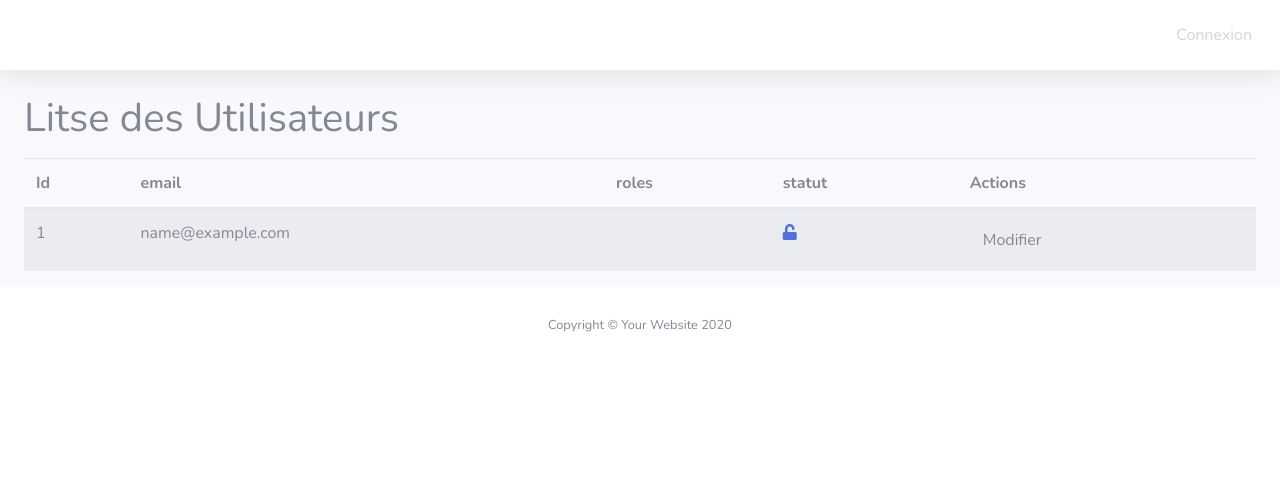
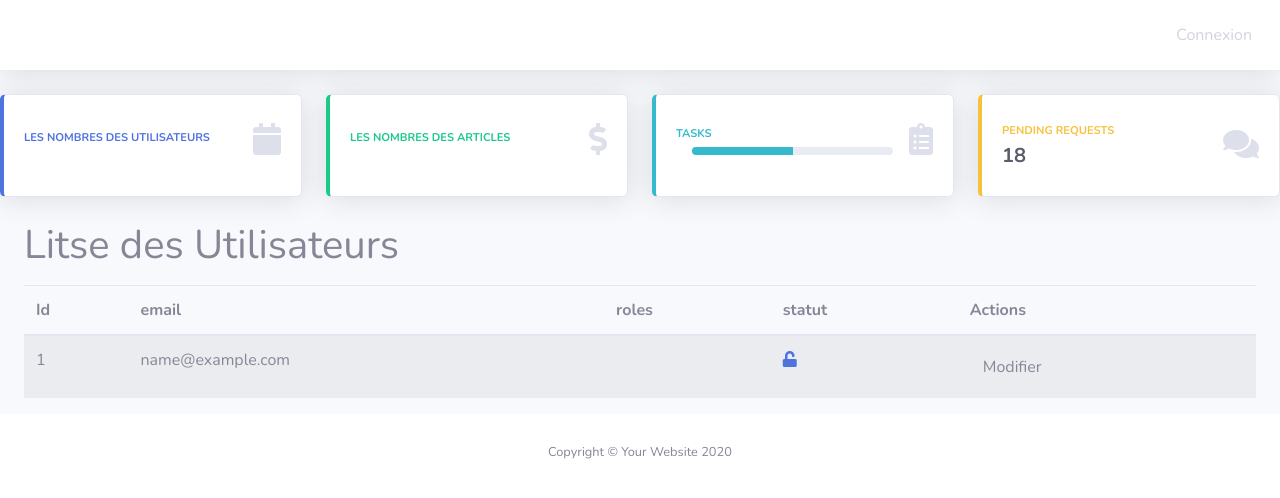
Before and after one commit to yosraguir/projet_symfony4, a Symfony app: template templates/admin/users.html.twig in a window 1280 px wide. Shown: the top 498 px of the page. Run offline with Twig, Linux system fonts and the light colour scheme; the template is opened without the code that fills it: most values are stand-ins (such as "Sample title", 1, 10 or a date in 2020); some libraries are stand-ins or nearby versions.

Commit message:
dashbord_statistique

```diff
--- a/src/Controller/AdminController.php
+++ b/src/Controller/AdminController.php
@@ -30,7 +30,8 @@ class AdminController extends AbstractController
  /**
  * @Route("/utilisateurs/modifier/{id}", name="modifier_utilisateur")
  */
- public function editUser(Request $request, User $user, EntityManagerInterface $em) {
+ public function editUser(Request $request, User $user, EntityManagerInterface $em)
+ {
 
     $form = $this->createForm(EditUserType::class,$user);
 
@@ -60,4 +61,6 @@ class AdminController extends AbstractController
 
 
 
+
+
 }
--- a/src/Controller/CategoryController.php
+++ b/src/Controller/CategoryController.php
@@ -25,7 +25,8 @@ class CategoryController extends AbstractController
      * @Route("/category/newCat", name="new_category")
      * Method({"GET", "POST"})
      */
- public function newCategory(Request $request) {
+ public function newCategory(Request $request)
+ {
         $category = new Category();
         $form = $this->createForm(CategoryType::class,$category);
         $form->handleRequest($request);
--- a/templates/admin/editUser.html.twig
+++ b/templates/admin/editUser.html.twig
@@ -1,4 +1,5 @@
 {% extends 'baseDashbord.html.twig' %}
+{% block title %}Editer Utilisateur{% endblock %}
 {% block body %}
 {{ form_start(formUser) }}
 {{ form_widget(formUser) }}
--- a/templates/admin/users.html.twig
+++ b/templates/admin/users.html.twig
@@ -1,5 +1,6 @@
 {% extends 'baseDashbord.html.twig' %}
-
+{% block title %}Litse des utilisateurs
+{% endblock %}
 {% block body %}
 	<h1>Litse des Utilisateurs</h1>
 	<table id="users" class="table table-striped">
@@ -33,13 +34,11 @@
 
 						<td>
 							{% if user.active %}
-                                                        <a href="{{ path('status_utilisateur', {'id': user.id}) }}"
-                                                           title="activer"  onclick="return confirm('vous-voulez vraiment activer cette utilisateur?')">
+								<a href="{{ path('utilisateur_status', {'id': user.id}) }}" title="activer" onclick="return confirm('vous-voulez vraiment activer cette utilisateur?')">
 									<i class="fa fa-unlock"></i>
 								</a>
 							{% else %}
-                                                        <a href="{{ path('status_utilisateur', {'id': user.id}) }}"
-                                                           title="desactiver"  onclick="return confirm('vous-voulez vraiment déactiver cette utilisateur?')">
+								<a href="{{ path('utilisateur_status', {'id': user.id}) }}" title="desactiver" onclick="return confirm('vous-voulez vraiment déactiver cette utilisateur?')">
 									<i class="fa fa-unlock-alt"></i>
 								</a>
 
@@ -47,6 +46,7 @@
 
 						</td>
 					</div>
+
 
 					<td>
 						<a href="{{ path('admin_modifier_utilisateur', {'id': user.id }) }}" class="btn btndark">Modifier</a>
--- a/templates/articles/articleParPrix.html.twig
+++ b/templates/articles/articleParPrix.html.twig
@@ -1,5 +1,5 @@
 {% extends 'baseDashbord.html.twig' %}
-
+{% block title %}Rechercher{% endblock %}
 {% block body %}
 	{{ form_start(form) }}
 	<div class="form-row align-items-end">
--- a/templates/articles/articlesParCategorie.html.twig
+++ b/templates/articles/articlesParCategorie.html.twig
@@ -1,4 +1,5 @@
 {% extends 'baseDashbord.html.twig' %}
+{% block title %}Rechercher{% endblock %}
 {% block body %}
 	{{ form_start(form) }}
 	<div class="form-row align-items-end">
@@ -31,7 +32,7 @@
 						<td>
 							<a href="/article/{{ article.id }}" class="btn btndark">Détails</a>
 							<a href="/article/edit/{{ article.id }}" class="btn btndark">Modifier</a>
-							<a href="/article/delete/{{ article.id }}" class="btn btndanger" onclick="return confirm('Etesvous sûr de supprimer cet article?');">Supprimer</a>
+							<a href="/article/delete/{{ article.id }}" class="btn btndanger" onclick="return confirm('Etes vous sûr de supprimer cet article?');">Supprimer</a>
 						</td>
 					</tr>
 				{% endfor %}
--- a/templates/articles/edit.html.twig
+++ b/templates/articles/edit.html.twig
@@ -1,5 +1,5 @@
 {% extends 'baseDashbord.html.twig' %}
-{% block title %}ModifierArticle{% endblock %}
+{% block title %} Modifier Article {% endblock %}
 {% block body %}
 {{ form_start(form) }}
 {{ form_widget(form) }}
--- a/templates/articles/index.html.twig
+++ b/templates/articles/index.html.twig
@@ -1,5 +1,5 @@
 {% extends 'basedashbord.html.twig' %}
-
+{% block title %}Liste des Articles{% endblock %}
 {% block body %}
 
 {% if app.user %}
--- a/templates/articles/new.html.twig
+++ b/templates/articles/new.html.twig
@@ -1,4 +1,5 @@
 {% extends 'baseDashbord.html.twig' %}
+{% block title %}Ajouter Article{% endblock %}
 {% block body %}
 {{ form_start(form,{'attr': {'novalidate': 'novalidate'}}) }}
 {{ form_widget(form) }}
--- a/templates/articles/show.html.twig
+++ b/templates/articles/show.html.twig
@@ -1,4 +1,5 @@
 {% extends 'baseDashbord.html.twig' %}
+{% block title %}Afficher un Article{% endblock %}
 {% block body %}
 <h1>{{ article.nom }}</h1>
 <label>Prix : </label>
--- a/templates/baseDashbord.html.twig
+++ b/templates/baseDashbord.html.twig
@@ -8,8 +8,7 @@
 		<meta name="viewport" content="width=device-width, initial-scale=1, shrink-to-fit=no">
 		<meta name="description" content="">
 		<meta name="author" content="">
-		  {% block title %}<title>Dashboard</title>{% endblock %}
-
+		 <title> {% block title %}  Dashboard {% endblock %}</title>
 		{% block style %}
 			<!-- Custom fonts for this template-->
 			<link href="{{asset('dashbord/vendor/fontawesome-free/css/all.min.css')}}" rel="stylesheet" type="text/css">
@@ -105,12 +104,6 @@
 							<div id="collapsePages" class="collapse" aria-labelledby="headingPages" data-parent="#accordionSidebar">
 								<div class="bg-white py-2 collapse-inner rounded">
 									<a class="collapse-item" href="{{ path('admin_utilisateurs')}}">Liste Utilisateurs</a>
-									<!--<a class="collapse-item" href="register.html">Register</a>
-									<a class="collapse-item" href="forgot-password.html">Forgot Password</a>
-									<div class="collapse-divider"></div>
-									<h6 class="collapse-header">Other Pages:</h6>
-									<a class="collapse-item" href="404.html">404 Page</a>
-									<a class="collapse-item" href="blank.html">Blank Page</a>-->
 								</div>
 							</div>
 						</li>
@@ -124,21 +117,11 @@
 						</li>
 
 
-
-						<!-- Divider -->
-						<hr
-						class="sidebar-divider d-none d-md-block">
-
-						<!-- Sidebar Toggler (Sidebar) -->
-						<div class="text-center d-none d-md-inline">
-							<button class="rounded-circle border-0" id="sidebarToggle"></button>
-						</div>
-
 						<!-- Sidebar Message -->
 						<div class="sidebar-card">
 							<img class="sidebar-card-illustration mb-2" src="{{asset('dashbord/img/undraw_rocket.svg')}}" alt="">
 							<p class="text-center mb-2">
-								<strong>Admin</strong>
+								<strong>{{ app.user.username }}</strong>
 							</p>
 
 						</div>
@@ -168,20 +151,6 @@
 							</button>
 
 							<!-- Topbar Search -->
-							<!--<form
-							                        class="d-none d-sm-inline-block form-inline mr-auto ml-md-3 my-2 my-md-0 mw-100 navbar-search">
-							                        <div class="input-group">
-							                            <input type="text" class="form-control bg-light border-0 small" placeholder="Search for..."
-							                                aria-label="Search" aria-describedby="basic-addon2">
-							                            <div class="input-group-append">
-							                                <button class="btn btn-primary" type="button">
-							                                    <i class="fas fa-search fa-sm"></i>
-							                                </button>
-							                            </div>
-							                        </div>
-							                    </form>-->
-
-
 							<!-- Topbar Navbar -->
                             {% if not app.user %}
                             <ul
@@ -242,12 +211,7 @@
 
 
 
-								<li class="nav-item dropdown no-arrow mx-1">
-									<a class="nav-link dropdown-toggle" href="#" id="alertsDropdown" role="button" data-toggle="dropdown" aria-haspopup="true" aria-expanded="false">
-										<i class="fas fa-bell fa-fw"></i>
-										<!-- Counter - Alerts -->
-										<span class="badge badge-danger badge-counter">3+</span>
-									</a>
+
 									<!-- Dropdown - Alerts -->
 									<div class="dropdown-list dropdown-menu dropdown-menu-right shadow animated--grow-in" aria-labelledby="alertsDropdown">
 										<h6 class="dropdown-header">
@@ -290,13 +254,7 @@
 									</div>
 								</li>
 
-								<!-- Nav Item - Messages -->
-								<li class="nav-item dropdown no-arrow mx-1">
-									<a class="nav-link dropdown-toggle" href="#" id="messagesDropdown" role="button" data-toggle="dropdown" aria-haspopup="true" aria-expanded="false">
-										<i class="fas fa-envelope fa-fw"></i>
-										<!-- Counter - Messages -->
-										<span class="badge badge-danger badge-counter">7</span>
-									</a>
+
 									<!-- Dropdown - Messages -->
 									<div class="dropdown-list dropdown-menu dropdown-menu-right shadow animated--grow-in" aria-labelledby="messagesDropdown">
 										<h6 class="dropdown-header">
@@ -379,7 +337,96 @@
 						</nav>
 
 					{% endblock %}
-					<!-- End of Topbar -->
+
+
+                    <!-- Content Row -->
+                    <div class="row">
+
+                        <!-- Earnings (Monthly) Card Example -->
+                        <div class="col-xl-3 col-md-6 mb-4">
+                            <div class="card border-left-primary shadow h-100 py-2">
+                                <div class="card-body">
+                                    <div class="row no-gutters align-items-center">
+                                        <div class="col mr-2">
+                                            <div class="text-xs font-weight-bold text-primary text-uppercase mb-1">
+                                                Les nombres des utilisateurs</div>
+                                            <div class="h5 mb-0 font-weight-bold text-gray-800">{{ nbrUser }}</div>
+                                        </div>
+                                        <div class="col-auto">
+                                            <i class="fas fa-calendar fa-2x text-gray-300"></i>
+                                        </div>
+                                    </div>
+                                </div>
+                            </div>
+                        </div>
+
+                        <!-- Earnings (Monthly) Card Example -->
+                        <div class="col-xl-3 col-md-6 mb-4">
+                            <div class="card border-left-success shadow h-100 py-2">
+                                <div class="card-body">
+                                    <div class="row no-gutters align-items-center">
+                                        <div class="col mr-2">
+                                            <div class="text-xs font-weight-bold text-success text-uppercase mb-1">
+                                                Les nombres des articles</div>
+                                            <div class="h5 mb-0 font-weight-bold text-gray-800">{{ nbrArticles }}</div>
+                                        </div>
+                                        <div class="col-auto">
+                                            <i class="fas fa-dollar-sign fa-2x text-gray-300"></i>
+                                        </div>
+                                    </div>
+                                </div>
+                            </div>
+                        </div>
+
+                        <!-- Earnings (Monthly) Card Example -->
+                        <div class="col-xl-3 col-md-6 mb-4">
+                            <div class="card border-left-info shadow h-100 py-2">
+                                <div class="card-body">
+                                    <div class="row no-gutters align-items-center">
+                                        <div class="col mr-2">
+                                            <div class="text-xs font-weight-bold text-info text-uppercase mb-1">Tasks
+                                            </div>
+                                            <div class="row no-gutters align-items-center">
+                                                <div class="col-auto">
+                                                    <div class="h5 mb-0 mr-3 font-weight-bold text-gray-800">{{ nbrCategory }}</div>
+                                                </div>
+                                                <div class="col">
+                                                    <div class="progress progress-sm mr-2">
+                                                        <div class="progress-bar bg-info" role="progressbar"
+                                                            style="width: 50%" aria-valuenow="50" aria-valuemin="0"
+                                                            aria-valuemax="100"></div>
+                                                    </div>
+                                                </div>
+                                            </div>
+                                        </div>
+                                        <div class="col-auto">
+                                            <i class="fas fa-clipboard-list fa-2x text-gray-300"></i>
+                                        </div>
+                                    </div>
+                                </div>
+                            </div>
+                        </div>
+
+                        <!-- Pending Requests Card Example -->
+                        <div class="col-xl-3 col-md-6 mb-4">
+                            <div class="card border-left-warning shadow h-100 py-2">
+                                <div class="card-body">
+                                    <div class="row no-gutters align-items-center">
+                                        <div class="col mr-2">
+                                            <div class="text-xs font-weight-bold text-warning text-uppercase mb-1">
+                                                Pending Requests</div>
+                                            <div class="h5 mb-0 font-weight-bold text-gray-800">18</div>
+                                        </div>
+                                        <div class="col-auto">
+                                            <i class="fas fa-comments fa-2x text-gray-300"></i>
+                                        </div>
+                                    </div>
+                                </div>
+                            </div>
+                        </div>
+                    </div>
+
+
 
 					<!-- Begin Page Content -->
 					<div class="container-fluid">
--- a/templates/category/newCategory.html.twig
+++ b/templates/category/newCategory.html.twig
@@ -1,4 +1,5 @@
 {% extends 'baseDashbord.html.twig' %}
+{% block title %}Ajouter Category{% endblock %}
 {% block body %}
 {{ form_start(form) }}
 {{ form_widget(form) }}
```
Also changed, not shown: src/Controller/IndexController.php (+30 -10 lines), templates/security/login.html.twig (+3 -8 lines), templates/security/registration.html.twig (+3 -8 lines). Lines whose indentation alone changed are shown as unchanged.
